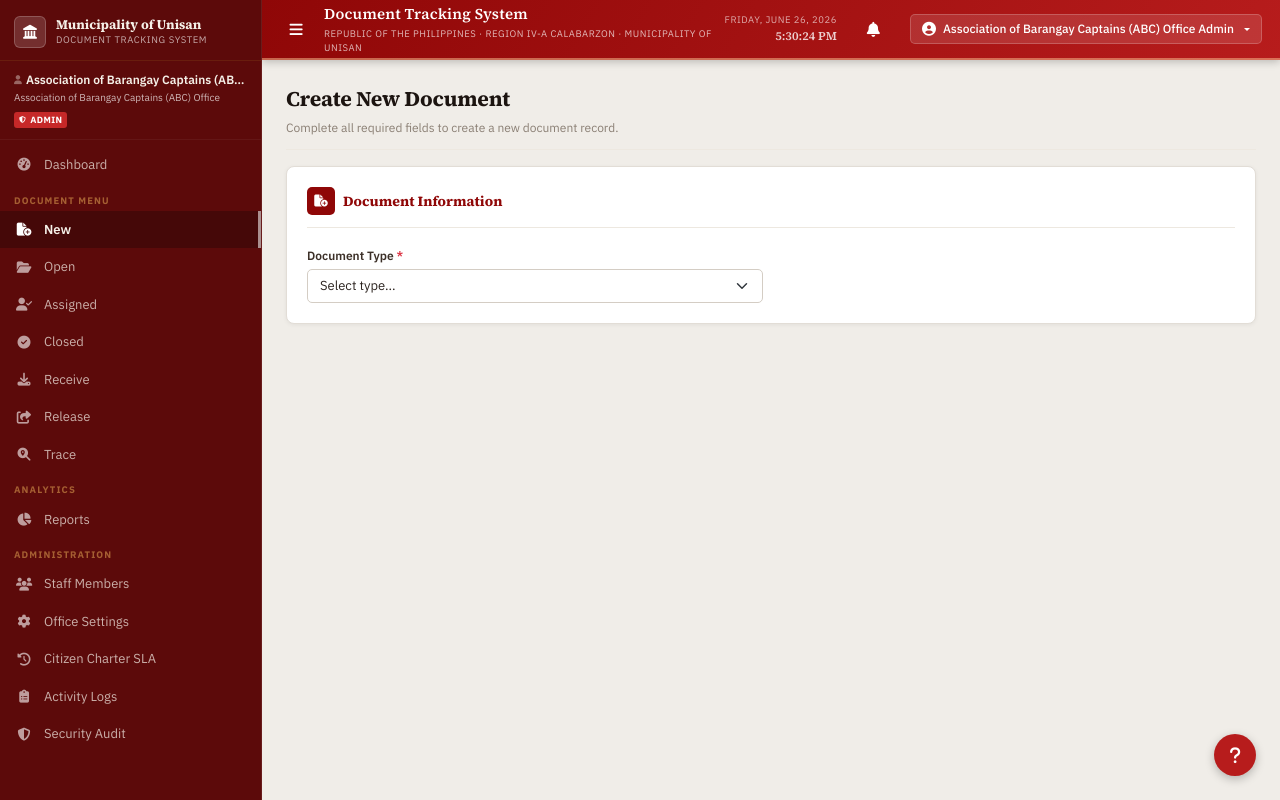
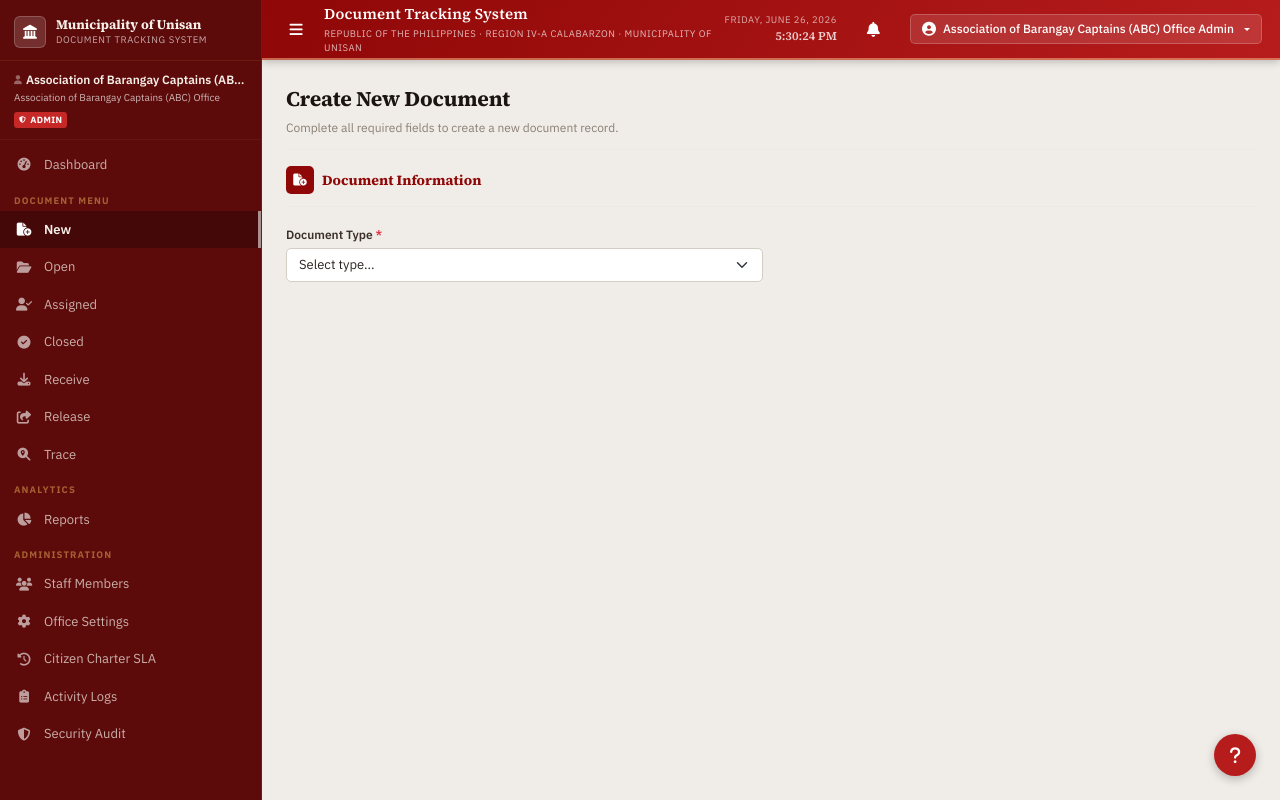
Before and after one commit to lliaaaa/DOCTRACK-RENDER, a Flask app: page /add_document in a window 1280 px wide. Run offline with Flask 3, Linux system fonts and the light colour scheme; a user stored in the database is signed in; data that the repository does not hold is empty.

Commit message:
Update new_doc.html

```diff
--- a/app/templates/admin/new_doc.html
+++ b/app/templates/admin/new_doc.html
@@ -7,7 +7,6 @@
       <div style="font-size:12px;color:var(--muted);margin-top:2px;">Complete all required fields to create a new document record.</div>
     </div>
   </div>
-  <div class="gov-card">
     <div class="gov-card-header">
       <div class="ci"><i class="fa-solid fa-file-circle-plus"></i></div>
       <h3>Document Information</h3>
```
